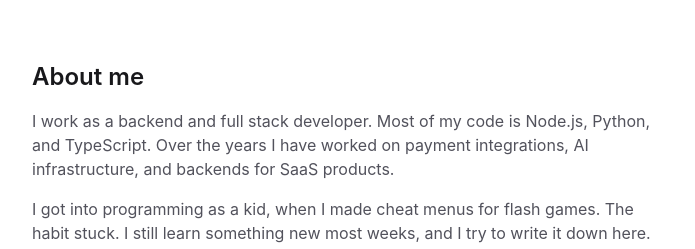
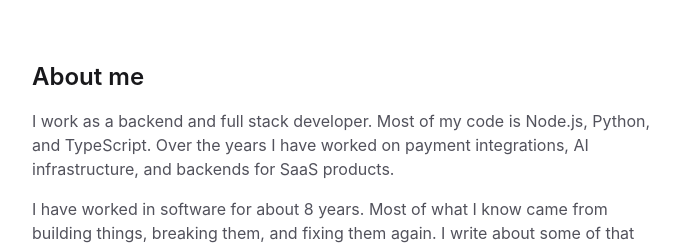
Before and after one commit to prodoxx/personal-website, an Astro site: page / in a window 1280 px wide. Shown: the part 542-791 px from the top of the page, without its empty margins (292-987 px from the left). Built offline with nearby package versions, Linux system fonts and the light colour scheme; Astro itself is replaced by a stand-in of ours.

Commit message:
fix: replace the childhood story with an accurate about paragraph

```diff
--- a/src/pages/index.astro
+++ b/src/pages/index.astro
@@ -62,9 +62,9 @@ const jsonLd = JSON.stringify({
         products.
       </p>
       <p>
-        I got into programming as a kid, when I made cheat menus for flash
-        games. The habit stuck. I still learn something new most weeks, and
-        I try to write it down here.
+        I have worked in software for about 8 years. Most of what I know
+        came from building things, breaking them, and fixing them again. I
+        write about some of that here.
       </p>
       <p>
         I live in Taipei, Taiwan. On the side I build small products of my
```
